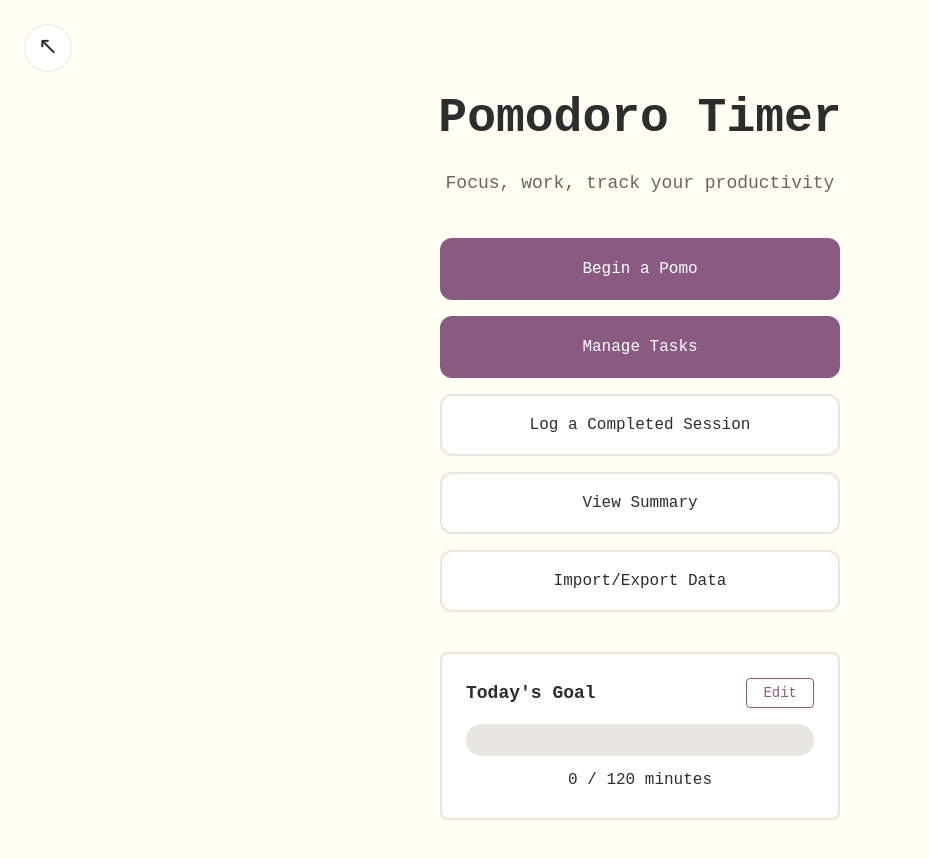
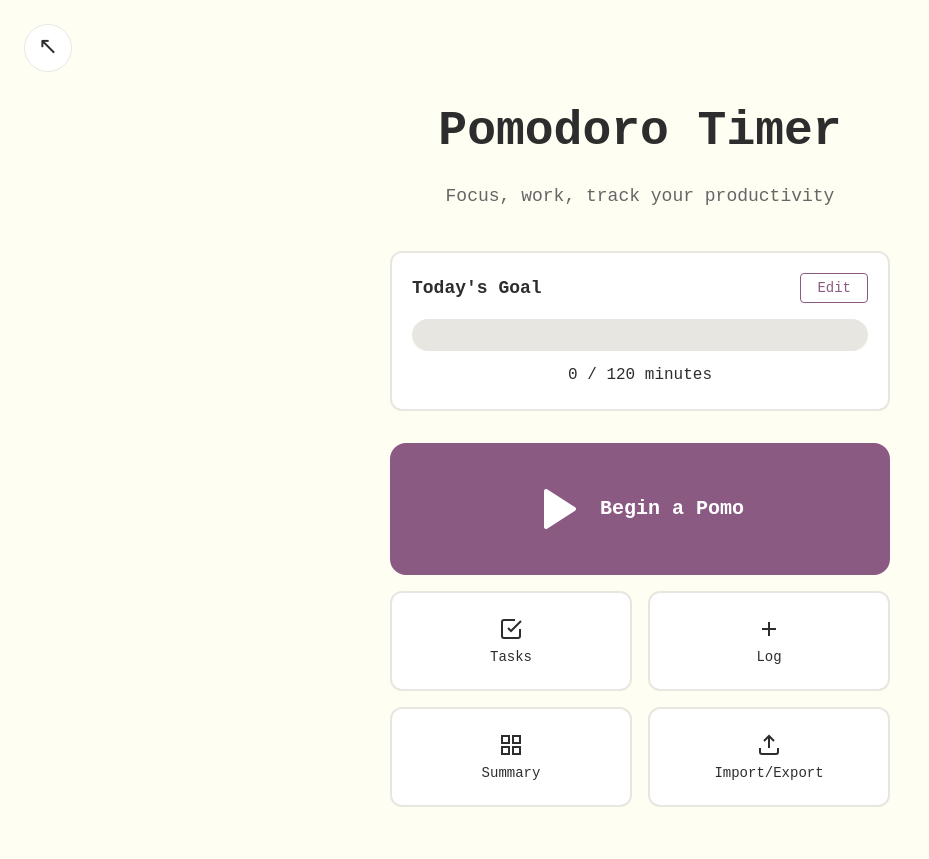
Before and after one commit to Lem0naise/website, a Jekyll site: the page pomo/index.html, which Jekyll copies as it is, in a window 1280 px wide. Shown: the top 859 px of the page, without its empty margins (0-929 px from the left). Built offline with Jekyll 4.4.1, drawn with Linux system fonts in a browser that asks for light colours; some web fonts are replaced.

Commit message:
Refactor menu layout and styles: replace button list with grid layout, enhance button designs, and improve responsiveness

```diff
--- a/pomo/index.html
+++ b/pomo/index.html
@@ -50,19 +50,6 @@
 					<h1 class="app-title">Pomodoro Timer</h1>
 					<p class="app-subtitle">Focus, work, track your productivity</p>
 
-
-					<div class="menu-buttons">
-
-						<button id="begin-btn" class="menu-btn primary">Begin a Pomo</button>
-
-						<button id="manage-tasks-btn" class="menu-btn primary">Manage Tasks</button>
-						<button id="log-btn" class="menu-btn">Log a Completed Session</button>
-
-						<button id="view-btn" class="menu-btn">View Summary</button>
-						<button id="data-btn" class="menu-btn">Import/Export Data</button>
-					</div>
-
-
 					<div class="daily-goal-section">
 						<div class="goal-header">
 							<h3>Today's Goal</h3>
@@ -80,6 +67,44 @@
 							<button id="cancel-goal-btn" class="action-btn secondary">Cancel</button>
 						</div>
 					</div>
+
+					<div class="menu-grid">
+						<button id="begin-btn" class="menu-btn-large primary">
+							<svg class="play-icon" viewBox="0 0 24 24" fill="none" stroke="currentColor" stroke-width="2" stroke-linecap="round" stroke-linejoin="round">
+								<polygon points="5 3 19 12 5 21 5 3"></polygon>
+							</svg>
+							<span>Begin a Pomo</span>
+						</button>
+
+						<button id="manage-tasks-btn" class="menu-btn-small">
+							<svg class="icon" viewBox="0 0 24 24" fill="none" stroke="currentColor" stroke-width="2">
+								<path d="M9 11l3 3L22 4"></path>
+								<path d="M21 12v7a2 2 0 01-2 2H5a2 2 0 01-2-2V5a2 2 0 012-2h11"></path>
+							</svg>
+							<span>Tasks</span>
+						</button>
+
+						<button id="log-btn" class="menu-btn-small">
+							<svg class="icon" viewBox="0 0 24 24" fill="none" stroke="currentColor" stroke-width="2">
+								<path d="M12 5v14M5 12h14"></path>
+							</svg>
+							<span>Log</span>
+						</button>
+
+						<button id="view-btn" class="menu-btn-small">
+							<svg class="icon" viewBox="0 0 24 24" fill="none" stroke="currentColor" stroke-width="2">
+								<path d="M3 3h7v7H3zM14 3h7v7h-7zM14 14h7v7h-7zM3 14h7v7H3z"></path>
+							</svg>
+							<span>Summary</span>
+						</button>
+
+						<button id="data-btn" class="menu-btn-small">
+							<svg class="icon" viewBox="0 0 24 24" fill="none" stroke="currentColor" stroke-width="2">
+								<path d="M21 15v4a2 2 0 01-2 2H5a2 2 0 01-2-2v-4M17 8l-5-5-5 5M12 3v12"></path>
+							</svg>
+							<span>Import/Export</span>
+						</button>
+					</div>
 				</div>
 			</div>
 
@@ -87,7 +112,14 @@
 				<div class="tasks-container">
 					<h2>Manage Today's Tasks</h2>
 
-					<div class="add-task-section">
+
+
+					<div class="tasks-list-section">
+						<h3>Today's Tasks</h3>
+						<div id="tasks-list" class="tasks-list"></div>
+					</div>
+
+						<div class="add-task-section">
 						<h3>Add New Task</h3>
 						<div class="form-group">
 							<label for="new-task-subject">Subject</label>
@@ -99,11 +131,6 @@
 							<input type="text" id="new-task-name" placeholder="e.g., Past papers, Quiz, Flashcards">
 						</div>
 						<button id="add-task-btn" class="action-btn primary">Add Task</button>
-					</div>
-
-					<div class="tasks-list-section">
-						<h3>Today's Tasks</h3>
-						<div id="tasks-list" class="tasks-list"></div>
 					</div>
 
 					<button id="back-from-tasks-btn" class="action-btn secondary">Back to Menu</button>
--- a/pomo/stylesheet.css
+++ b/pomo/stylesheet.css
@@ -87,12 +87,12 @@ body {
 
 /* Daily Goal Section */
 .daily-goal-section {
-	max-width: 400px;
-	margin: 40px auto 0px;
-	padding: 24px;
+	max-width: 500px;
+	margin: 0 auto 32px;
+	padding: 20px;
 	background-color: var(--card-bg);
 	border: 2px solid var(--border);
-	border-radius: 8px;
+	border-radius: 12px;
 }
 
 .goal-header {
@@ -223,14 +223,85 @@ body {
 	background-color: #d0cec8;
 }
 
-.menu-buttons {
-	display: flex;
-	flex-direction: column;
+/* Menu Grid Layout */
+.menu-grid {
+	display: grid;
+	grid-template-columns: 1fr 1fr;
 	gap: 16px;
-	max-width: 400px;
+	max-width: 500px;
 	margin: 0 auto;
 }
 
+.menu-btn-large {
+	grid-column: 1 / -1;
+	padding: 40px 32px;
+	font-size: 20px;
+	font-family: var(--font-main), monospace;
+	background-color: var(--accent);
+	color: white;
+	border: 2px solid var(--accent);
+	border-radius: 16px;
+	cursor: pointer;
+	transition: all 0.2s ease;
+	font-weight: 600;
+	display: flex;
+	align-items: center;
+	justify-content: center;
+	gap: 16px;
+}
+
+.menu-btn-large:hover {
+	background-color: var(--accent-hover);
+	transform: translateY(-2px);
+	box-shadow: 0 6px 20px rgba(0, 0, 0, 0.15);
+}
+
+.play-icon {
+	width: 48px;
+	height: 48px;
+	fill: white;
+}
+
+.menu-btn-small {
+	padding: 24px 16px;
+	font-size: 14px;
+	font-family: var(--font-main), monospace;
+	background-color: var(--card-bg);
+	color: var(--text);
+	border: 2px solid var(--border);
+	border-radius: 12px;
+	cursor: pointer;
+	transition: all 0.2s ease;
+	font-weight: 500;
+	display: flex;
+	flex-direction: column;
+	align-items: center;
+	justify-content: center;
+	gap: 8px;
+	min-height: 100px;
+}
+
+.menu-btn-small:hover {
+	border-color: var(--accent);
+	background-color: var(--accent-soft);
+	transform: translateY(-2px);
+	box-shadow: 0 4px 12px rgba(0, 0, 0, 0.1);
+}
+
+.icon {
+	width: 24px;
+	height: 24px;
+	stroke: var(--text);
+	stroke-width: 2;
+	fill: none;
+	transition: stroke 0.2s ease;
+}
+
+.menu-btn-small:hover .icon {
+	stroke: var(--accent);
+}
+
+/* Legacy menu button styles (kept for backwards compatibility) */
 .menu-btn {
 	padding: 20px 32px;
 	font-size: 16px;
@@ -430,6 +501,7 @@ body {
 }
 
 .tasks-list-section {
+		margin-top: 20px;
 	background-color: var(--card-bg);
 	border: 2px solid var(--border);
 	border-radius: 12px;
@@ -983,6 +1055,34 @@ body {
 
 	.daily-goal-section {
 		padding: 20px;
+		max-width: 100%;
+	}
+
+	.menu-grid {
+		max-width: 100%;
+		gap: 12px;
+	}
+
+	.menu-btn-large {
+		padding: 32px 24px;
+		font-size: 18px;
+		border-radius: 12px;
+	}
+
+	.play-icon {
+		width: 40px;
+		height: 40px;
+	}
+
+	.menu-btn-small {
+		padding: 20px 12px;
+		font-size: 13px;
+		min-height: 90px;
+	}
+
+	.icon {
+		width: 20px;
+		height: 20px;
 	}
 
 	.stats-overview {
```
